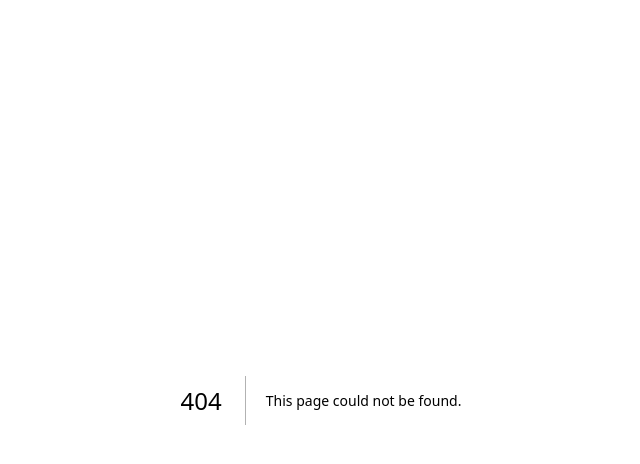
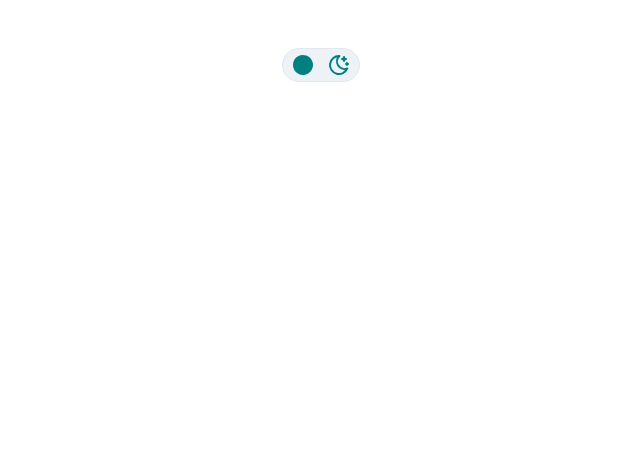
Before and after one commit to mathewbushuru/design-system, a Next.js app: page /showcase/ColorSchemeToggle in a window 1280 px wide. Before the commit this address had no page. Shown: the top 464 px of the page, without its empty margins (319-959 px from the left). Built offline with nearby package versions, Linux system fonts and the light colour scheme.

Commit message:
ColorSchemeToggle

```diff
--- /dev/null
+++ b/src/components/buttons/ColorSchemeToggle.tsx
@@ -0,0 +1,38 @@
+import { FC } from "react";
+import { useColorMode, Box, Icon } from "@chakra-ui/react";
+import { IconSun, IconMoonStars, IconCircleFilled } from "@tabler/icons-react";
+
+interface ColorSchemeToggleProps {}
+
+const ColorSchemeToggle: FC<ColorSchemeToggleProps> = ({}) => {
+  const { toggleColorMode, colorMode } = useColorMode();
+
+  return (
+    <Box
+      borderWidth="1px"
+      rounded="full"
+      px={2}
+      py={1}
+      bg="gray.100"
+      cursor="pointer"
+      display="flex"
+      alignItems="center"
+      gap={3}
+      onClick={toggleColorMode}
+    >
+      {colorMode === "dark" ? (
+        <Icon color="teal" fontSize="2xl" as={IconSun} />
+      ) : (
+        <Icon color="teal" fontSize="2xl" as={IconCircleFilled} />
+      )}
+
+      {colorMode === "light" ? (
+        <Icon color="teal" fontSize="2xl" as={IconMoonStars} />
+      ) : (
+        <Icon color="teal" fontSize="2xl" as={IconCircleFilled} />
+      )}
+    </Box>
+  );
+};
+
+export default ColorSchemeToggle;
--- /dev/null
+++ b/src/pages/showcase/ColorSchemeToggle.tsx
@@ -0,0 +1,16 @@
+import { FC } from "react";
+import { Center } from "@chakra-ui/react";
+
+import ColorSchemeToggle from "@/components/buttons/ColorSchemeToggle";
+
+interface ColorSchemeTogglePageProps {}
+
+const ColorSchemeTogglePage: FC<ColorSchemeTogglePageProps> = ({}) => {
+  return (
+    <Center m={12}>
+      <ColorSchemeToggle />
+    </Center>
+  );
+};
+
+export default ColorSchemeTogglePage;
--- a/src/pages/showcase/NavbarLogoBtns.tsx
+++ b/src/pages/showcase/NavbarLogoBtns.tsx
@@ -1,4 +1,5 @@
 import { FC } from "react";
+
 import NavbarLogoBtns from "@/components/navbar/NavbarLogoButtonsSpaced";
 
 interface NavbarLogoBtnsProps {}
--- a/src/showcaseComponents/ShowcaseItems.tsx
+++ b/src/showcaseComponents/ShowcaseItems.tsx
@@ -10,6 +10,12 @@ const ShowcaseItems: React.FC<ShowcaseItemsProps> = () => {
     <UnorderedList spacing={6} mt={3}>
       <ShowcaseItem
         componentName="AirbnbCard"
+        mobileResponsive={true}
+        darkModeToggle={true}
+      />
+
+      <ShowcaseItem
+        componentName="ColorSchemeToggle"
         mobileResponsive={true}
         darkModeToggle={true}
       />
```
Also changed, not shown: src/components/navbar/NavbarLogoButtonsSpaced.tsx (+7 -1 lines), src/pages/showcase/PlayGround.tsx (+3 -74 lines), 2 other files (tests, documents, lock files or other folders).
